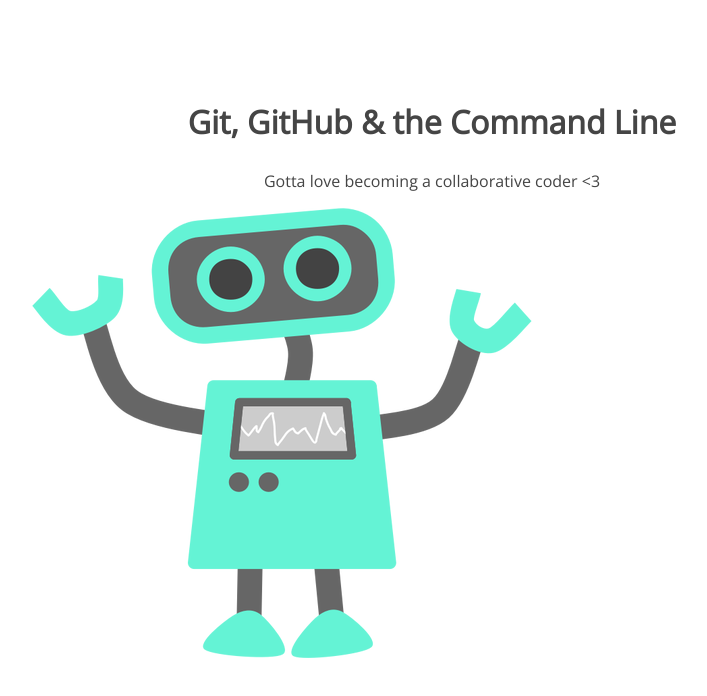
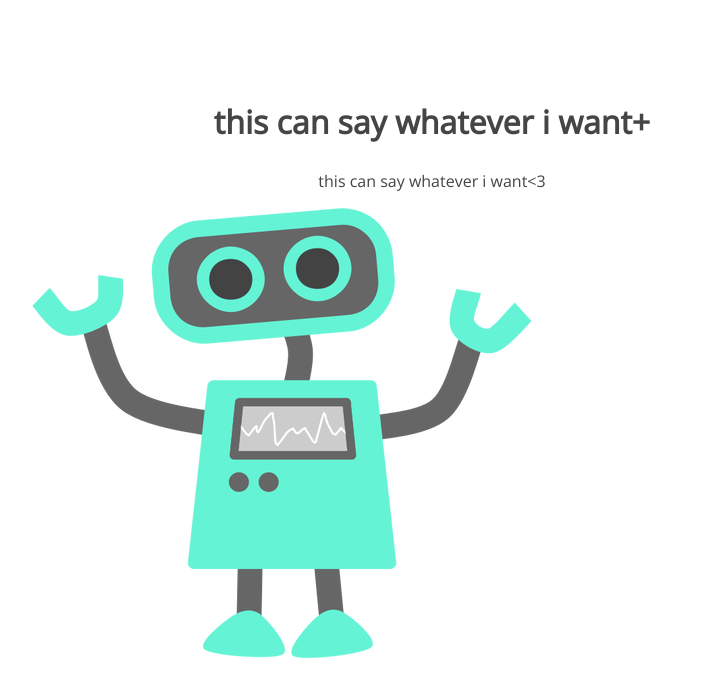
Before and after one commit to richexp7/105-project, a plain HTML site: page index.html in a window 1280 px wide. Shown: the whole page, without its empty margins (208-915 px from the left). Drawn offline with nearby package versions, Linux system fonts and the light colour scheme.

Commit message:
changed p and h1

```diff
--- a/index.html
+++ b/index.html
@@ -8,8 +8,8 @@
 </head>
 <body>
 	<section>
-		<h1>Git, GitHub & the Command Line</h1>
-		<p>Gotta love becoming a collaborative coder <3</p>
+		<h1>this can say whatever i want+</h1>
+		<p>this can say whatever i want<3</p>
 		<img src="img/happy-blue-robot.png">
 	</section>
 </body>
```
